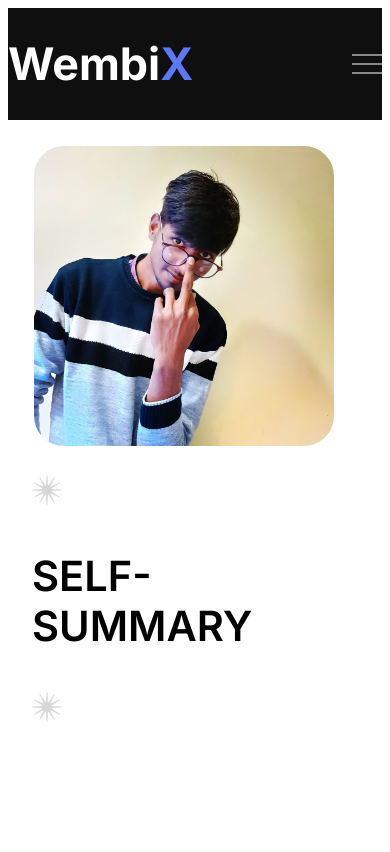
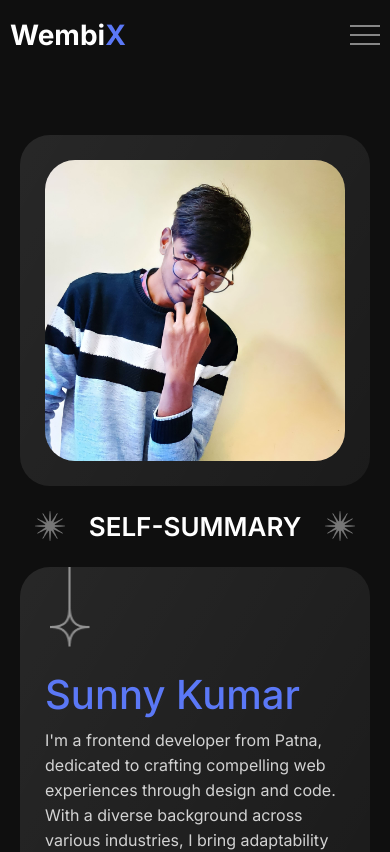
Before and after one commit to sunnyaditya07/nextjs-portfolio, a Next.js app: page /about in a window 390 px wide. Shown: the top 852 px of the page. Built offline with nearby package versions, Linux system fonts and the light colour scheme.

Commit message:
fixed css issue

```diff
--- a/components/body/about/AboutSection.jsx
+++ b/components/body/about/AboutSection.jsx
@@ -1,13 +1,15 @@
 import Image from "next/image";
 import React from "react";
 import "./AboutSection.scss";
+import "../../../src/app/Global.css";
+import "../home/HomeHeroSection.scss";
 const AboutSection = () => {
   return (
     <div className="pf-main-container display-flex flex-direction-column">
       <section className="heroContainer about-container display-flex">
         <div className="pf-about display-flex">
           <div className="pf-about-pic-box">
-            <div className="profilePicContainer">
+            {/* <div className="profilePicContainer"> */}
             <Image
               src="/assets/photo.jpg"
               className="pf-about-profilePic"
@@ -16,7 +18,7 @@ const AboutSection = () => {
               alt="Profile Pic"
               quality={100}
             />
-            </div>
+            {/* </div> */}
           </div>
         </div>
         <div className="pf-about-description-container display-flex flex-direction-column ">
--- a/components/body/about/AboutSection.scss
+++ b/components/body/about/AboutSection.scss
@@ -130,9 +130,17 @@
   }
 }
 @media only screen and (max-width: 500px) {
-  .pf-about-pic-box {
-    padding: 1.6rem;
+  .pf-about {
+    width: 100%;
+    .pf-about-pic-box {
+      width: 100%;
+      .pf-about-profilePic {
+        width: 100%;
+        height: 100%;
+      }
+    }
   }
+
   .pf-star-icon {
     width: 30px;
     height: 30px;
```
Lines whose indentation alone changed are shown as unchanged.
